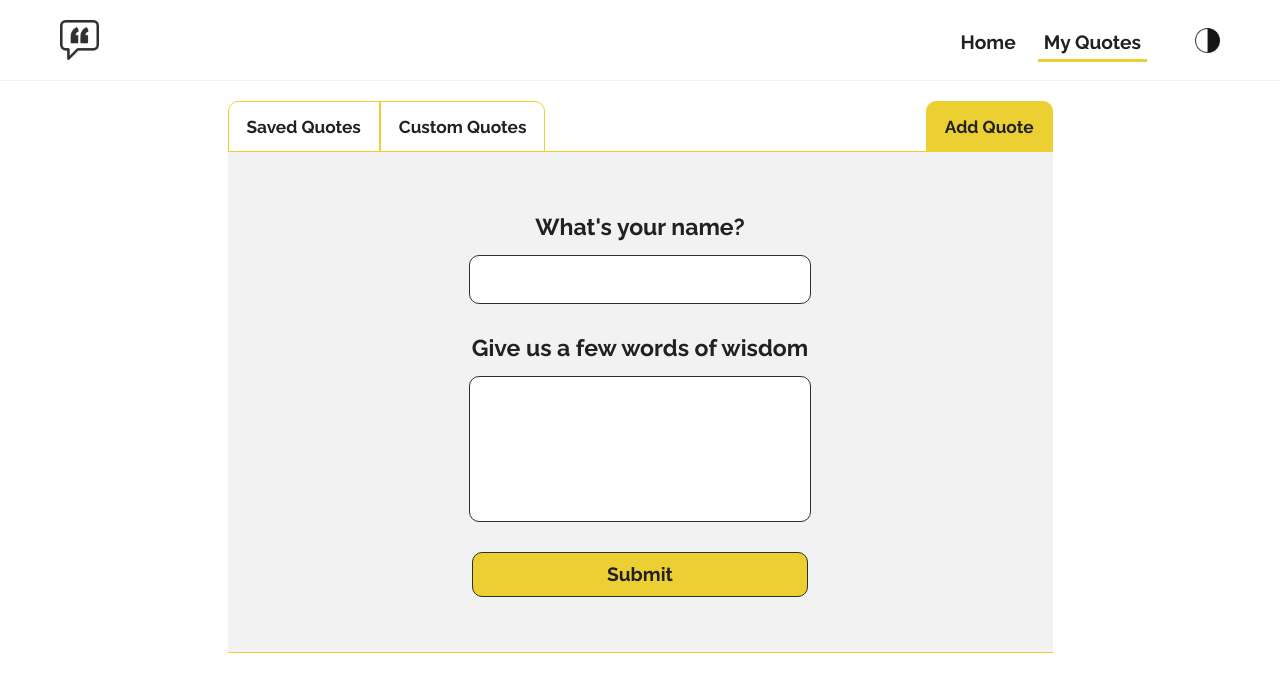
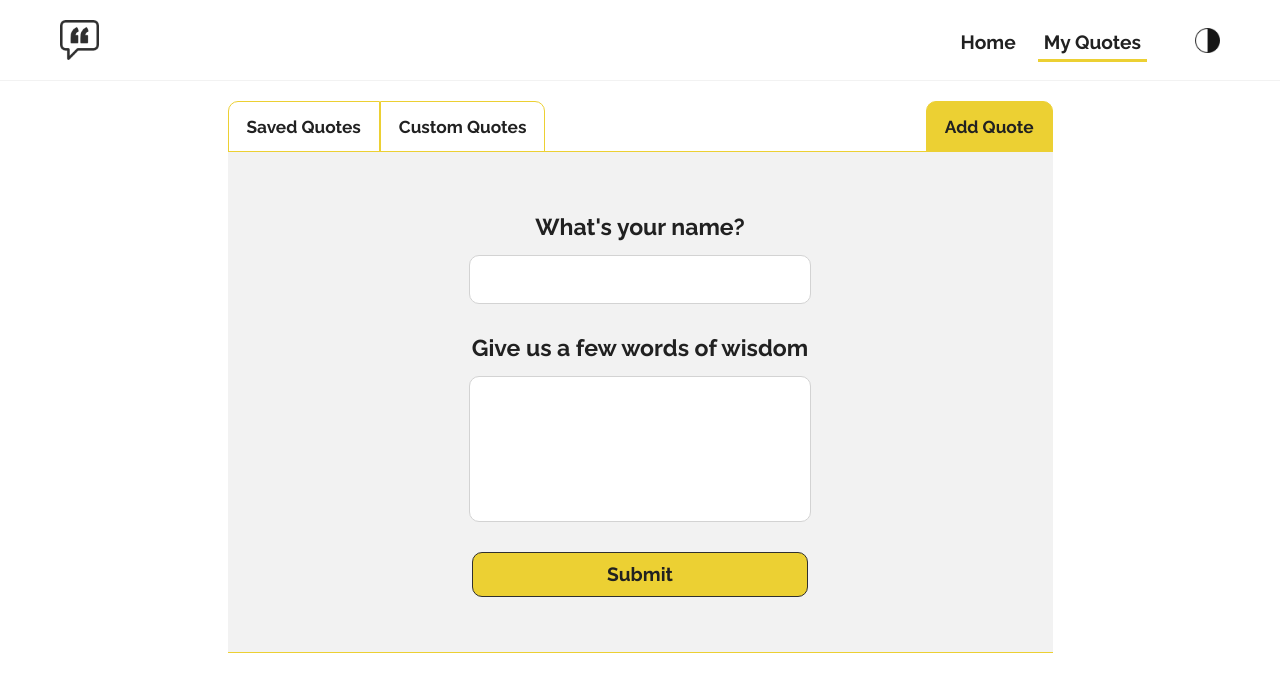
Before and after one commit to JHannah30/Quote-Generator, a React (Create React App) app in the folder quote-generator/: page /my-quotes in a window 1280 px wide. Both pictures are taken after a click on the button "Add Quote". Shown: the top 692 px of the page. Built offline with nearby package versions, Linux system fonts and the light colour scheme.

Commit message:
problem fixed with custom quotes being the wrong size

```diff
--- a/quote-generator/src/components/AddQuoteTab.css
+++ b/quote-generator/src/components/AddQuoteTab.css
@@ -21,7 +21,7 @@
   max-width: 700px;
   height: 45px;
   margin-bottom: 15px;
-  border: solid 1px #2f2f2f;
+  border: solid 1px #d3d3d3;
   border-radius: 10px;
 }
 
@@ -31,7 +31,7 @@
   height: 140px;
   margin-bottom: 30px;
   resize: none;
-  border: solid 1px #2f2f2f;
+  border: solid 1px #d3d3d3;
   border-radius: 10px;
 }
 
--- a/quote-generator/src/components/QuoteCard.css
+++ b/quote-generator/src/components/QuoteCard.css
@@ -11,7 +11,7 @@
 }
 
 .card-avatar-section {
-  width: 23%;
+  width: 25%;
   min-width: 100px;
   display: flex;
   justify-content: center;
```
